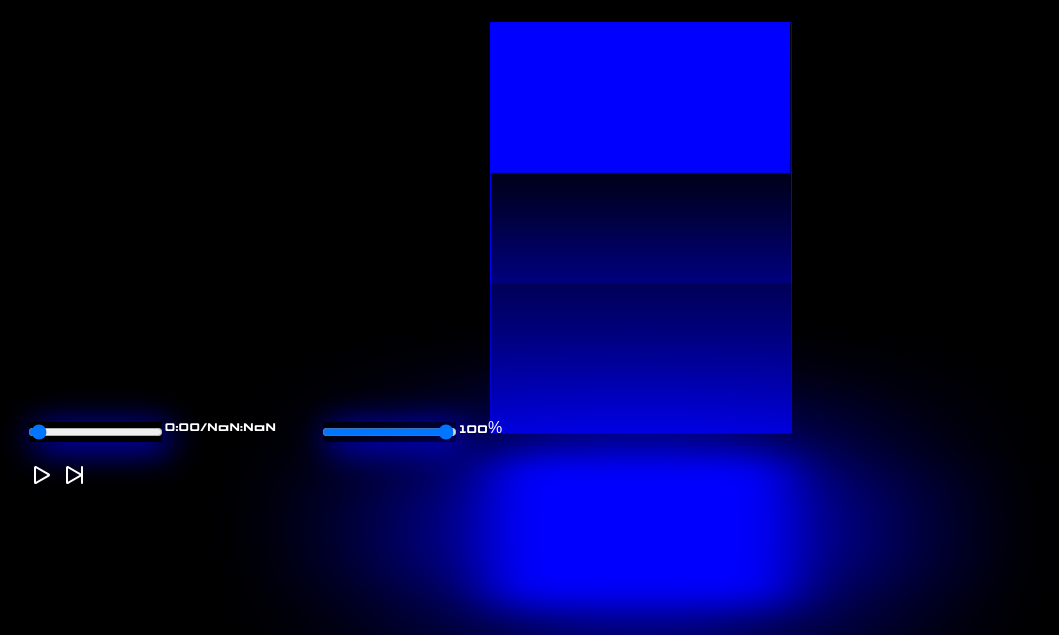
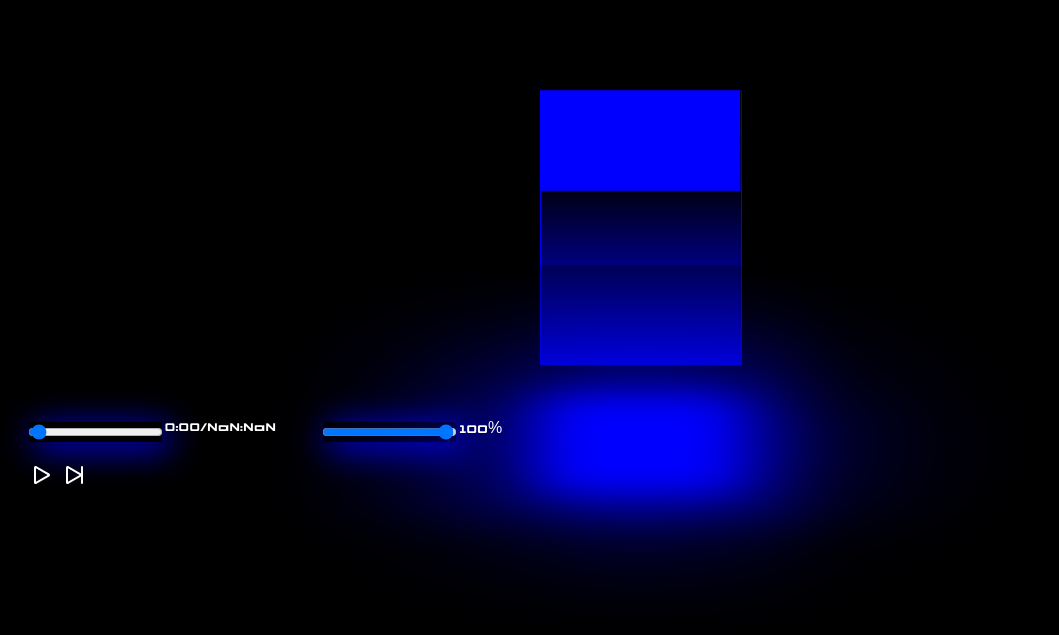
Before and after one commit to gagaf7/lecteur_musique, a plain HTML site: page index.html in a window 1280 px wide. Shown: the part 181-816 px from the top of the page, without its empty margins (0-1059 px from the left). Drawn offline with Linux system fonts and the light colour scheme; files whose address does not match are found by name.

Commit message:
Update background.css

```diff
--- a/background.css
+++ b/background.css
@@ -2,8 +2,8 @@
 
 .box{
     position: absolute;
-    width: 300px;
-    height: 300px;
+    width: 12.5em;
+    height: 12.5em;
     transform-style: preserve-3d;
     transform: rotateX(-30deg);
     animation: rotate 5s linear infinite;
@@ -26,7 +26,6 @@
 
 }
 
-
 .box div span{
     position:absolute;
     top:0;
@@ -35,7 +34,7 @@
     transform-style: preserve-3d;
     background : linear-gradient(black,blue);
     opacity: 0.8;
-    transform: rotateY(calc(90deg * var(--n))) translateZ(150px);
+    transform: rotateY(calc(90deg * var(--n))) translateZ(6.25em);
     border: 1px solid blue;
 }
 .top{
@@ -45,17 +44,26 @@
     width: 300px;
     height: 300px;
     background: blue;
-    transform: rotateX(90deg) translateZ(150px);
+    transform: rotateX(90deg) translateZ(6.25em);
+}
+.bottum{
+    position: absolute;
+    top:0;
+    left: 0;
+    width: 300px;
+    height: 300px;
+    background: blue;
+    transform: rotateX(90deg) translateZ(-6.25em);
 }
 .top::before{
     content:"";
     position:absolute;
     top:3;
     left: 0;
-    width: 300px;
-    height:300px;
+    width: 12.5em;
+    height:12.5em;
     background: blue;
-    transform: translateZ(-500px);
-    filter:blur(30px);
-    box-shadow: 0 0 120px rgb(0, 0, 255,0.2), 0 0 200px rgb(0, 0, 255,0.4) , 0 0 300px rgb(0, 0, 255,0.6) , 0 0 400px rgb(0, 0, 255,0.8) , 0 0 500px rgb(0, 0, 255,1);
+    transform: translateZ(-21.875em);
+    filter:blur(1.875em);
+    box-shadow: 0 0 7.5em rgb(0, 0, 255,0.2), 0 0 12.5em rgb(0, 0, 255,0.4) , 0 0 18.75em rgb(0, 0, 255,0.6) , 0 0 25em rgb(0, 0, 255,0.8) , 0 0 31.25em rgb(0, 0, 255,1);
 }
```
